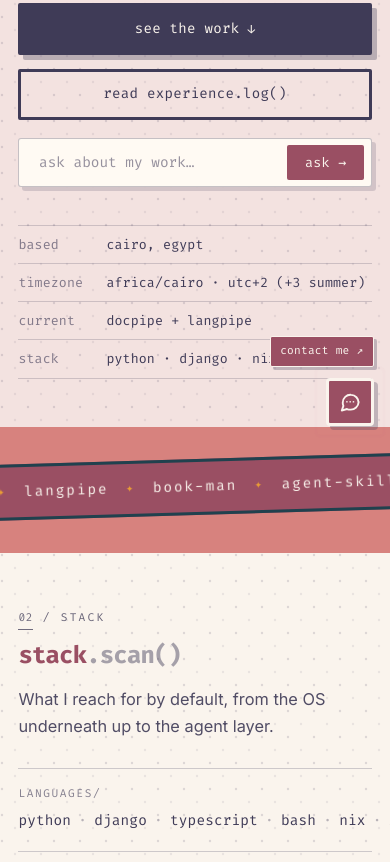
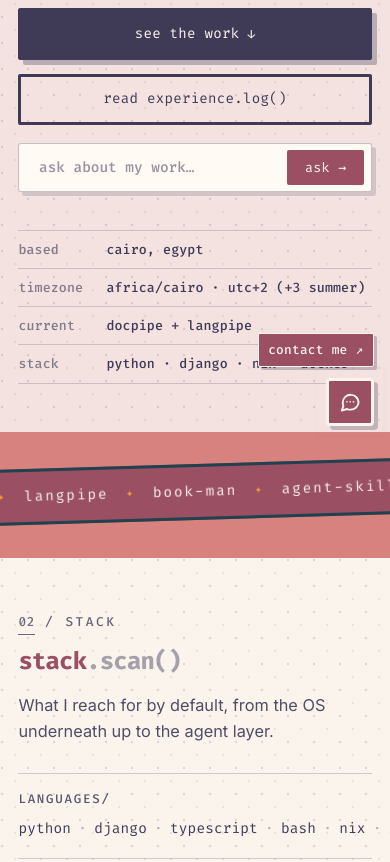
Before and after one commit to mina-atef-00/portfolio-v2, a website: page index.html in a window 390 px wide. Shown: the part 402-1264 px from the top of the page. Drawn offline with nearby package versions, Linux system fonts and the light colour scheme.

Commit message:
microcopy: medium weight, larger floor, brighter dims

```diff
--- a/index.html
+++ b/index.html
@@ -751,7 +751,7 @@ svg{display:block}
 }
 @media (max-width:720px){
   .skill-row{grid-template-columns:1fr;gap:.35rem}
-  .skill-row dt{opacity:.62;font-size:.7rem;letter-spacing:.14em;text-transform:uppercase}
+  .skill-row dt{opacity:.62;font-size:.78rem;letter-spacing:.14em;text-transform:uppercase}
   .log-item{grid-template-columns:1fr;gap:.5rem}
   .log-when{padding-top:0;opacity:.72}
 }
@@ -771,7 +771,7 @@ svg{display:block}
   .term-body{font-size:.83rem}
 }
 @media (max-width:380px){
-  .nav a{padding:.5rem .42rem;font-size:.7rem}
+  .nav a{padding:.5rem .42rem;font-size:.78rem}
 }
 
 /* variant: rose brand — love leads, pine anchors */
@@ -781,6 +781,15 @@ svg{display:block}
 .sec--work .shot-frame{border-color:rgba(63,59,87,.4)}
 .sec--work .sec-title .paren,.sec--log .sec-title .paren{opacity:.85}
 .sec--log{--line:rgba(250,244,237,.28);--line-strong:rgba(250,244,237,.5)}
+/* legibility pass: mono microcopy at medium weight, floor size .8rem */
+.sec-label,.topbar-cta,.topbar-gh,.ask-title,.ask-contact,.ask-top,.chip,
+.hero-meta,.skill-row dt,.proj-num,.ask-status,.contact-meta,.log-org,
+.hero-ask-input,.ask-input,.edu-card p{font-weight:500}
+.sec-label,.topbar-cta,.topbar-gh,.ask-title,.ask-contact,.ask-top{font-size:.8rem}
+.log-org{opacity:.8}
+.contact-meta dt{opacity:.85}
+.skill-row dt{opacity:.85}
+
 
 </style>
 </head>
```
